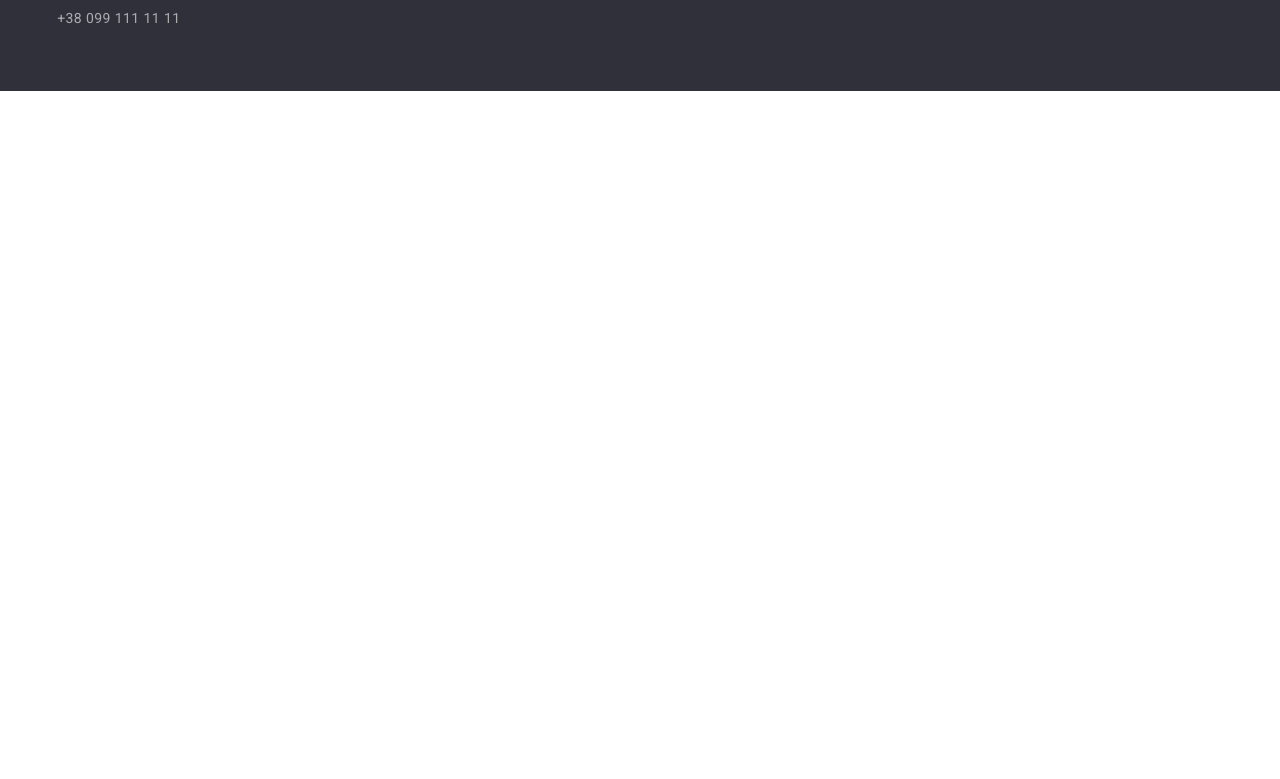
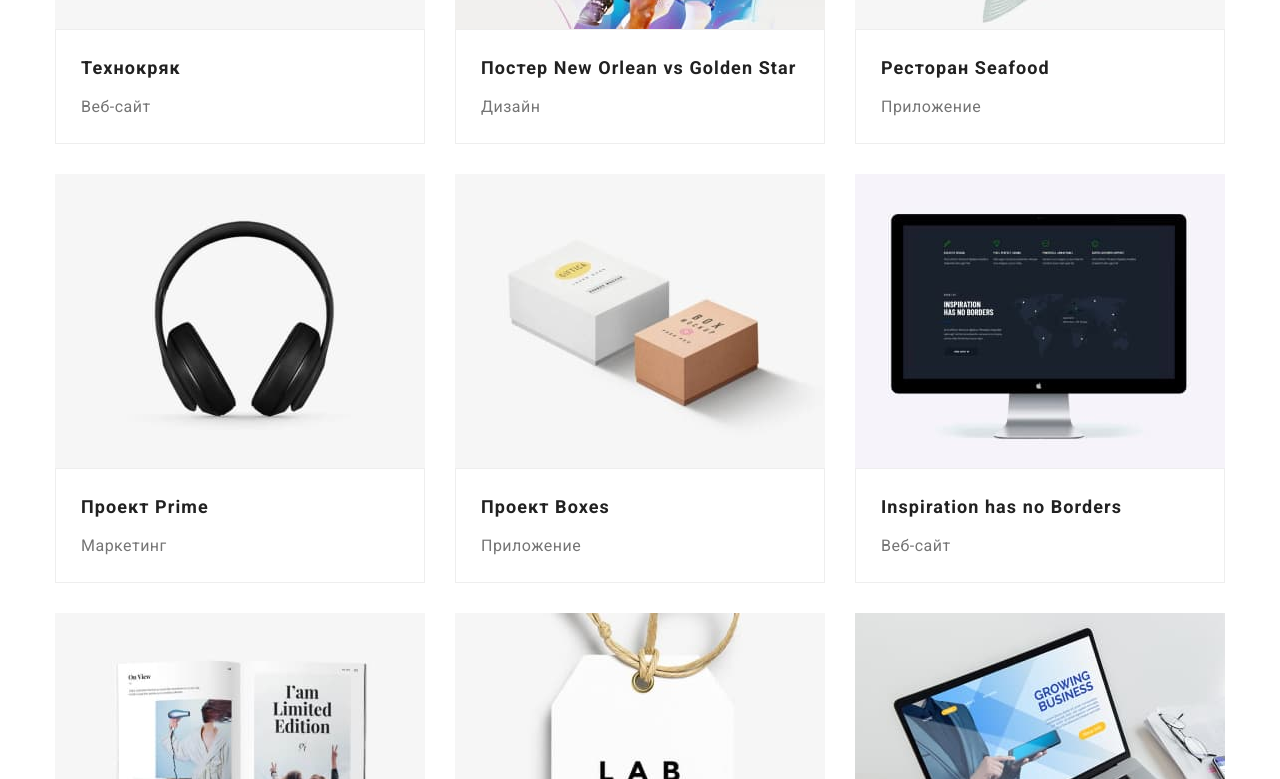
Before and after one commit to ihorkovalenko27/goit-markup-hw-08, a plain HTML site: page portfolio.html in a window 1280 px wide. Shown: the part 447-1226 px from the top of the page. Before the commit the page ends 800 px from the top, so only its background shows below. Drawn offline with nearby package versions, Linux system fonts and the light colour scheme.

Commit message:
Portfolio

```diff
--- a/portfolio.html
+++ b/portfolio.html
@@ -66,7 +66,7 @@
 
                 </ul>
 
-                <!-- <ul class="example-list">
+                <ul class="example-list">
 
                     <li class="example-list__item">
                         <a href="#" class="example-list__card">
@@ -219,7 +219,7 @@
                             </div>
                         </a>
                     </li>
-                </ul> -->
+                </ul>
                 </div>
         </section>
         </main>
--- a/sass/components/_example-list.scss
+++ b/sass/components/_example-list.scss
@@ -1,15 +1,34 @@
 .example-list {
+  @media (min-width: 768px) {
     display: flex;
     flex-wrap: wrap;
-  margin: 0;
     margin-left: -30px;
     margin-top: -30px;
   }
+}
 
 .example-list__item {
-  flex-basis: calc(100% / 3 - 30px);
+  width: 100%;
+
+  &:not(:last-child) {
+    margin-bottom: 30px;
+  }
+
+  @media (min-width: 768px) {
+    width: 354px;
+    flex-basis: calc(100% / 2 - 30px);
     margin-left: 30px;
     margin-top: 30px;
+
+    &:not(:last-child) {
+      margin-bottom: unset;
+    }
+  }
+
+  @media (min-width: 1200px) {
+    width: 370px;
+    flex-basis: calc(100% / 3 - 30px);
+  }
 }
 
 .example-list__card {
@@ -28,6 +47,11 @@
     transform: translateX(0);
     opacity: 1;
   }
+
+  @media (min-width: 768px) {
+    display: flex;
+    flex-direction: column;
+  }
 }
 
 .example-list__thumb {
@@ -35,7 +59,10 @@
   overflow: hidden;
   display: block;
   max-width: 100%;
-  height: auto;
+
+  @media (min-width: 480px) {
+    width: 450px;
+  }
 }
 
 .example-list__overlay {
@@ -55,7 +82,7 @@
 .example-list__text {
   position: absolute;
   margin: 0;
-  top: 63px;
+  top: 10px;
   left: 24px;
   bottom: 63px;
   right: 24px;
@@ -66,11 +93,19 @@
   letter-spacing: 0.03em;
 
   color: var(--white);
+
+  @media (min-width: 480px) {
+    top: 63px;
+  }
 }
 
 .example-list__content {
   padding: 20px 25px;
   border: 1px solid #eeeeee;
+
+  @media screen and (min-width: 768px) {
+    flex-grow: 1;
+  }
 }
 
 .example-list__title {
```
Also changed, not shown: index.html (+2 -2 lines), css/main.css, css/main.min.css, images/basketball.jpg (added), 2 other files. Lines whose indentation alone changed are shown as unchanged.
